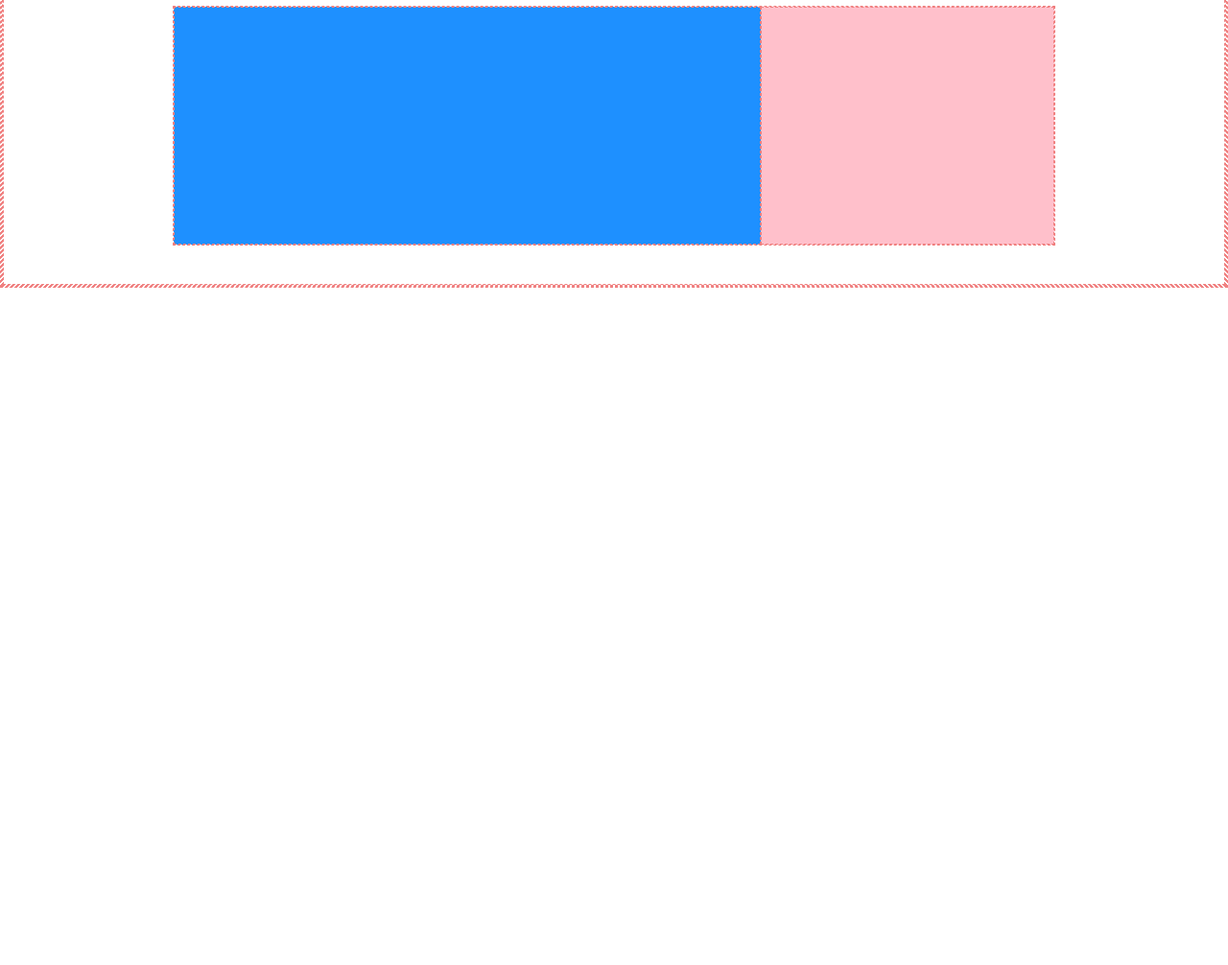
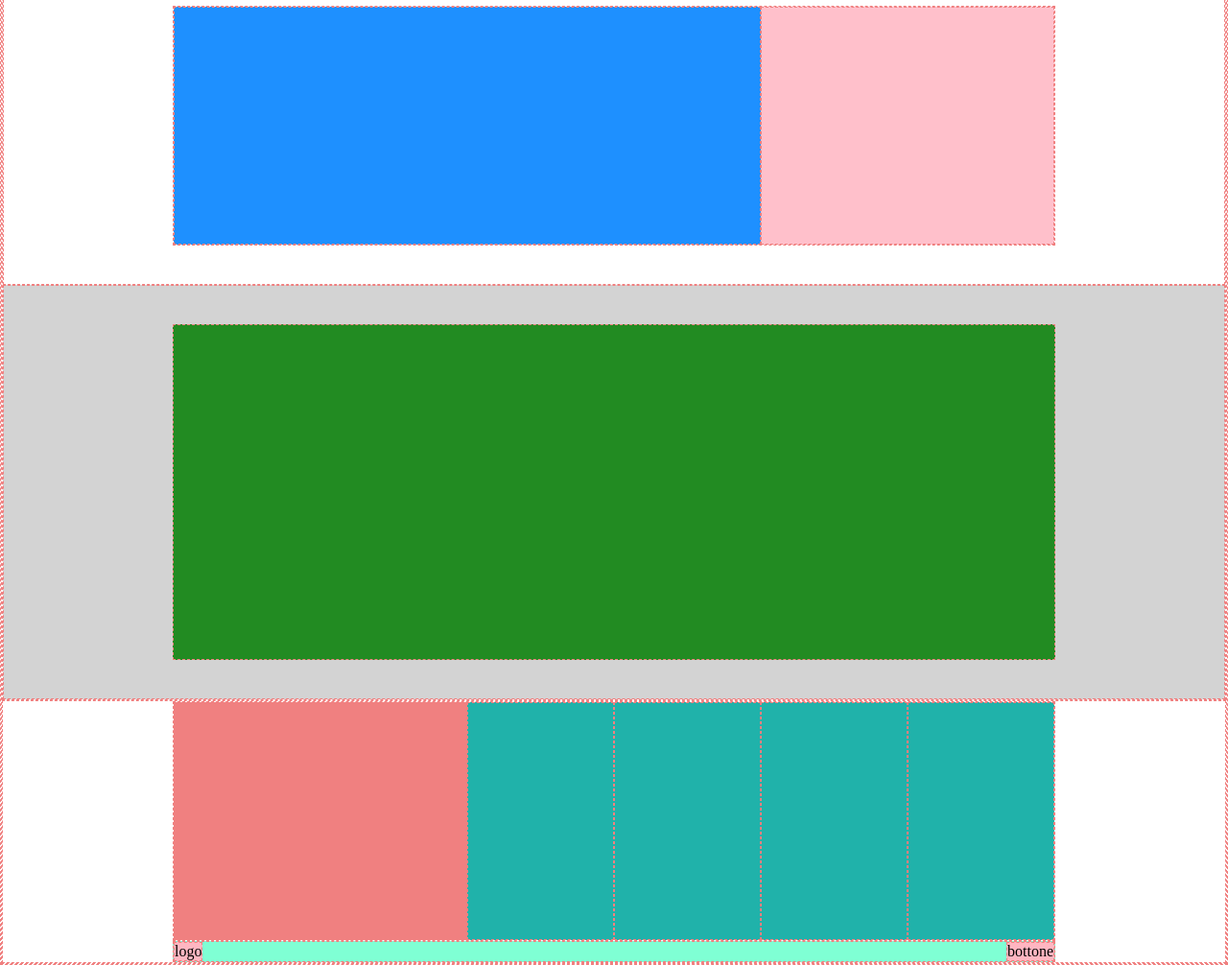
Before and after one commit to LuigginaRossi/htmlcss-struttura-discord, a plain HTML site: page index.html in a window 1280 px wide. Shown: the part 1060-2066 px from the top of the page at 96% size. Before the commit the page ends 1360 px from the top, so only its background shows below. Drawn offline with Linux system fonts and the light colour scheme.

Commit message:
sections and footer

```diff
--- a/css/style.css
+++ b/css/style.css
@@ -24,7 +24,7 @@ section{
     height: auto;
 }
 
-section .flex{
+.flex{
     display: flex;
 }
 
@@ -61,3 +61,28 @@ section .flex{
 .gray-bg{
     background-color: #d3d3d3;
 }
+
+.green-rectangle{
+    height: 350px;
+    background-color: #228b22;
+}
+
+.pink-col{
+    width: calc(100%/6*2);
+    background-color: #f08080;
+}
+
+.blu-col{
+    background-color: #20b2aa;
+    width: calc(100%/6);
+}
+
+.logo-button{
+    height: auto;
+    justify-content: space-between;
+    background-color: #7fffd4;
+}
+
+.pink-logo,.pink-button{
+    background-color: #ffb6c1;
+}
--- a/index.html
+++ b/index.html
@@ -41,6 +41,25 @@
                 <div class="pink-square"></div>
             </div>
         </section>
+
+        <section class="gray-bg">
+            <div class="green-rectangle container"></div>
+        </section>
     </main>
+
+    <footer>
+        <div class="container flex">
+            <div class="pink-col"></div>
+            <div class="blu-col"></div>
+            <div class="blu-col"></div>
+            <div class="blu-col"></div>
+            <div class="blu-col"></div>
+        </div>
+
+        <div class="container flex logo-button">
+            <div class="pink-logo">logo</div>
+            <div class="pink-button">bottone</div>
+        </div>
+    </footer>
 </body>
 </html>
```
